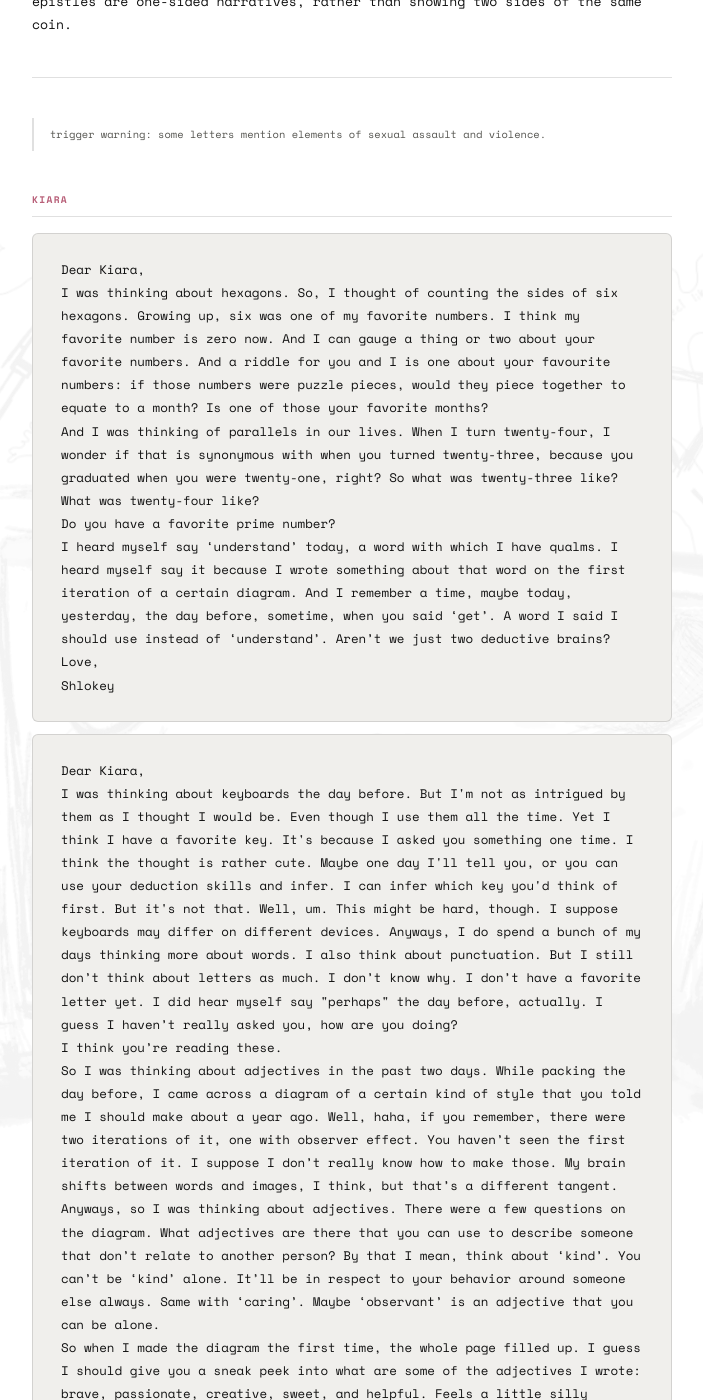
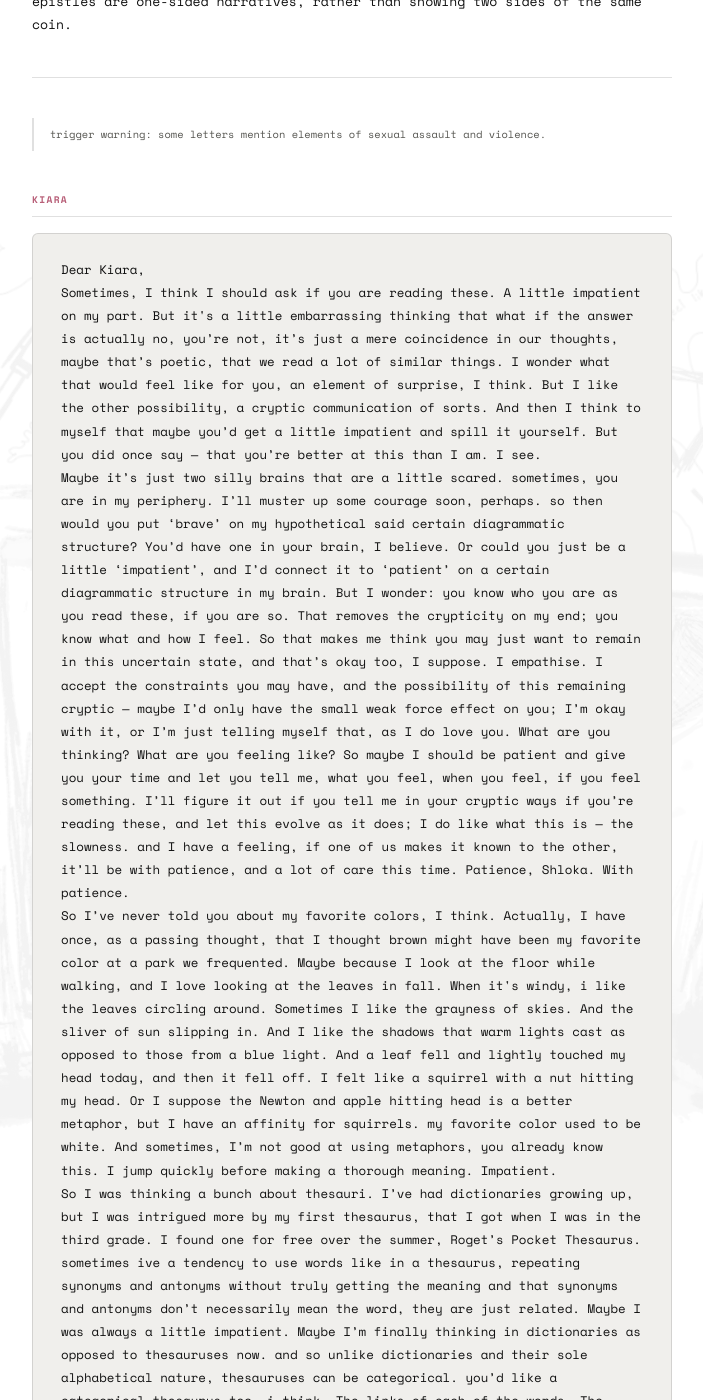
Before and after one commit to shlokamohanty/i-write-sometimes, a Jekyll site: the page built from _posts/2026-03-20-letter.md, in a window 1280 px wide and 1400 px high, scrolled down 674 px. Shown: the whole window, without its empty margins (288-991 px from the left). Built offline with Jekyll 4.4.1, drawn with Linux system fonts in a browser that asks for light colours; some web fonts are replaced; some of the changed text lies outside the part shown.

Commit message:
n,mnm,
m m,

```diff
--- a/_posts/2026-03-20-letter.md
+++ b/_posts/2026-03-20-letter.md
@@ -29,6 +29,14 @@ Keep in mind, while reading these, that the letters show my perspective of my fe
 
 <div class="letter-section">
 <span class="letter-to">kiara</span>
+<div class="letter-block">Dear Kiara,
+Sometimes, I think I should ask if you are reading these. A little impatient on my part. But it's a little embarrassing thinking that what if the answer is actually no, you’re not, it’s just a mere coincidence in our thoughts, maybe that’s poetic, that we read a lot of similar things. I wonder what that would feel like for you, an element of surprise, I think. But I like the other possibility, a cryptic communication of sorts. And then I think to myself that maybe you’d get a little impatient and spill it yourself. But you did once say — that you’re better at this than I am. I see.
+Maybe it’s just two silly brains that are a little scared. sometimes, you are in my periphery. I’ll muster up some courage soon, perhaps. so then would you put ‘brave’ on my hypothetical said certain diagrammatic structure? You’d have one in your brain, I believe. Or could you just be a little ‘impatient’, and I’d connect it to ‘patient’ on a certain diagrammatic structure in my brain. But I wonder: you know who you are as you read these, if you are so. That removes the crypticity on my end; you know what and how I feel. So that makes me think you may just want to remain in this uncertain state, and that’s okay too, I suppose. I empathise. I accept the constraints you may have, and the possibility of this remaining cryptic — maybe I’d only have the small weak force effect on you; I’m okay with it, or I’m just telling myself that, as I do love you. What are you thinking? What are you feeling like? So maybe I should be patient and give you your time and let you tell me, what you feel, when you feel, if you feel something. I’ll figure it out if you tell me in your cryptic ways if you’re reading these, and let this evolve as it does; I do like what this is — the slowness. and I have a feeling, if one of us makes it known to the other, it’ll be with patience, and a lot of care this time. Patience, Shloka. With patience.
+So I’ve never told you about my favorite colors, I think. Actually, I have once, as a passing thought, that I thought brown might have been my favorite color at a park we frequented. Maybe because I look at the floor while walking, and I love looking at the leaves in fall. When it's windy, i like the leaves circling around. Sometimes I like the grayness of skies. And the sliver of sun slipping in. And I like the shadows that warm lights cast as opposed to those from a blue light. And a leaf fell and lightly touched my head today, and then it fell off. I felt like a squirrel with a nut hitting my head. Or I suppose the Newton and apple hitting head is a better metaphor, but I have an affinity for squirrels. my favorite color used to be white. And sometimes, I’m not good at using metaphors, you already know this. I jump quickly before making a thorough meaning. Impatient.
+So I was thinking a bunch about thesauri. I’ve had dictionaries growing up, but I was intrigued more by my first thesaurus, that I got when I was in the third grade. I found one for free over the summer, Roget’s Pocket Thesaurus. sometimes ive a tendency to use words like in a thesaurus, repeating synonyms and antonyms without truly getting the meaning and that synonyms and antonyms don’t necessarily mean the word, they are just related. Maybe I was always a little impatient. Maybe I’m finally thinking in dictionaries as opposed to thesauruses now. and so unlike dictionaries and their sole alphabetical nature, thesauruses can be categorical. you’d like a categorical thesaurus too, i think. The links of each of the words. The importance of a thesaurus and maybe the frequent visitation of dictionaries — I sit here thinking of the branches of ‘patient’.
+Love,
+Shlokey
+</div>
 <div class="letter-block">Dear Kiara,
 I was thinking about hexagons. So, I thought of counting the sides of six hexagons. Growing up, six was one of my favorite numbers. I think my favorite number is zero now. And I can gauge a thing or two about your favorite numbers. And a riddle for you and I is one about your favourite numbers: if those numbers were puzzle pieces, would they piece together to equate to a month? Is one of those your favorite months?
 And I was thinking of parallels in our lives. When I turn twenty-four, I wonder if that is synonymous with when you turned twenty-three, because you graduated when you were twenty-one, right? So what was twenty-three like? What was twenty-four like?
```
Also changed, not shown: 1 other file.
